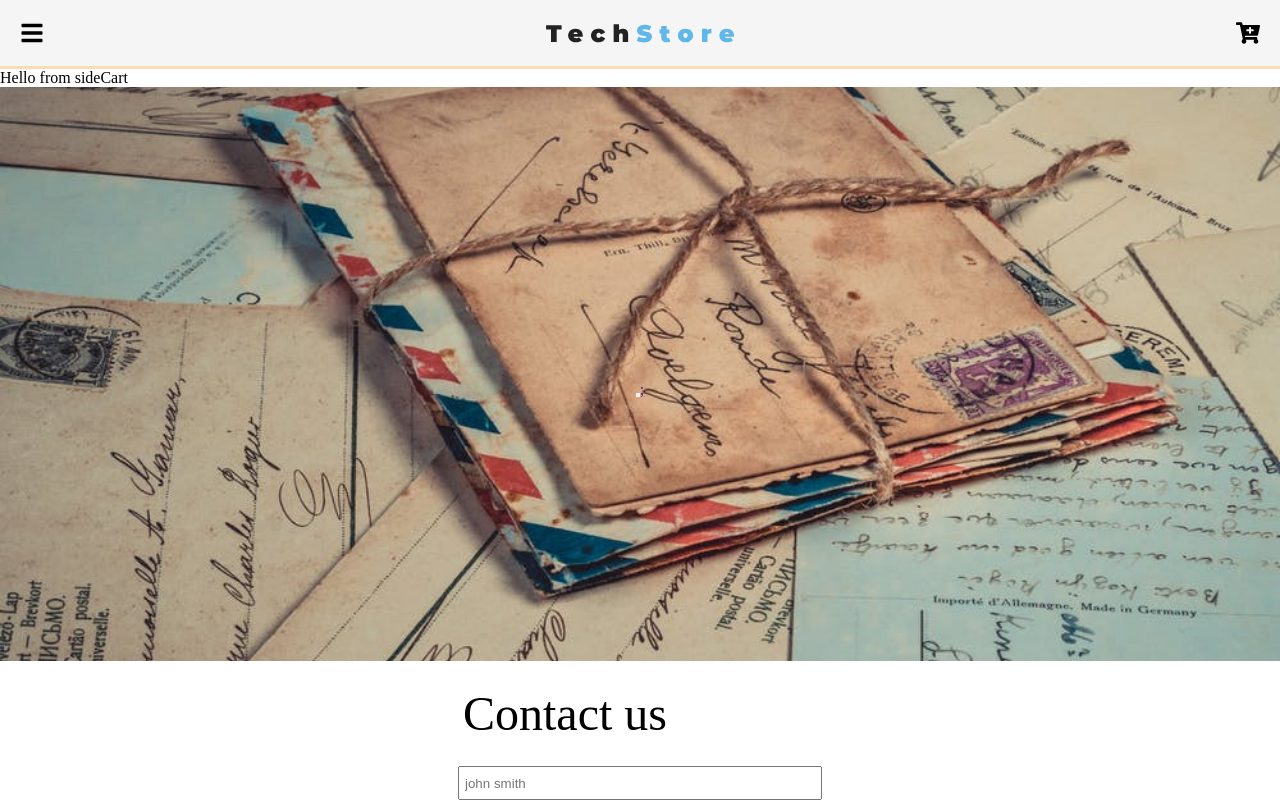
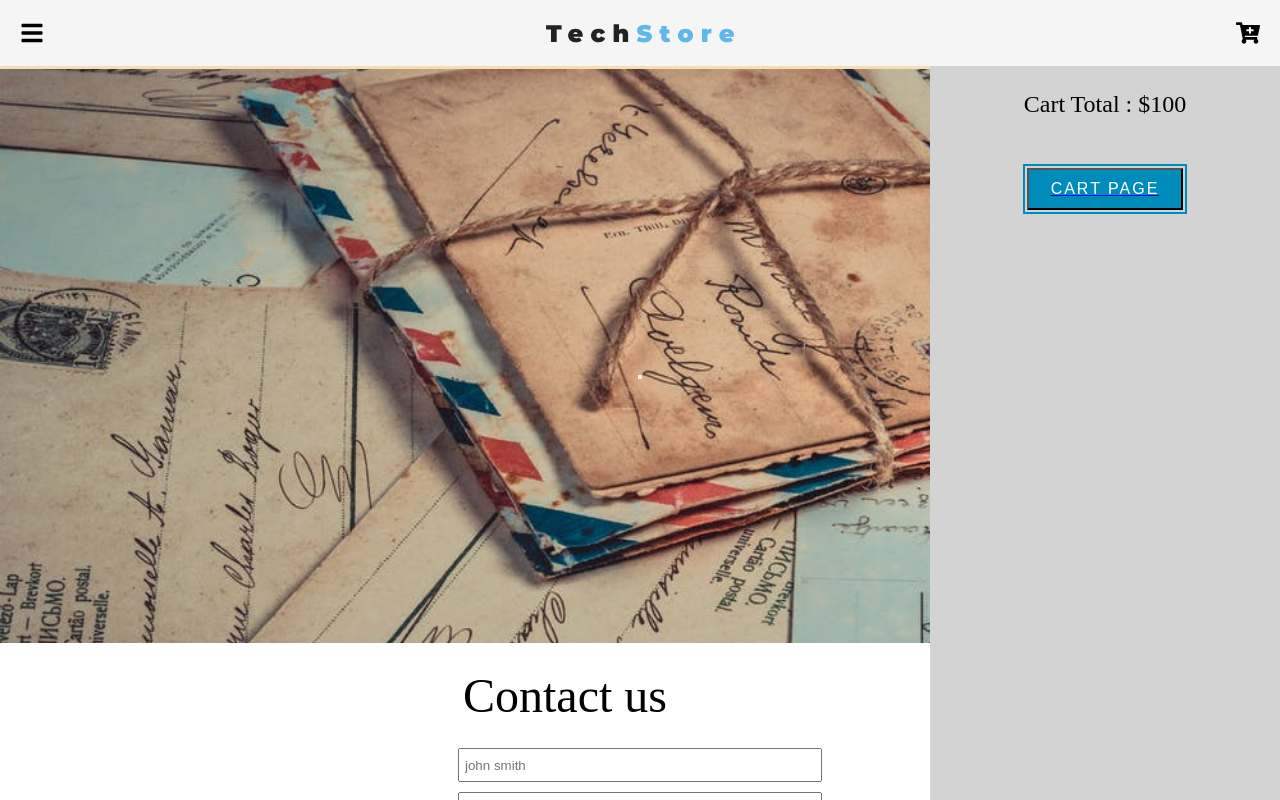
Before and after one commit to NathanGanesh/reacttechstore, a React (Create React App) app: page /contact in a window 1280 px wide. Both pictures are taken after a click on the icon 1248 px from the left and 33 px from the top of the page. Shown: the top 800 px of the page. Built offline with nearby package versions, Linux system fonts and the light colour scheme.

Commit message:
side car

```diff
--- a/src/components/App/App.css
+++ b/src/components/App/App.css
@@ -290,6 +290,50 @@
 	margin-left: 25px;
 }
 
+.side-cart-index {
+	position: fixed;
+	font-size: 2rem;
+	width: 350px;
+	height: 100vh;
+	top: 66px;
+	background: lightgrey;
+	border-bottom: 3px solid wheat;
+	z-index: 1000;
+	display: inline-block;
+	flex-direction: column;
+	margin-left: 15px;
+	right: 100%;
+	right: 0%;
+	justify-content: center;
+}
+.side-cart-index h2 {
+	font-size: 1.5rem;
+	text-align: center;
+	padding-top: 25px;
+}
+
+.btn-cart {
+	background-color: #008cba;
+	color: white;
+	padding: 10px 22px;
+	text-align: center;
+	text-decoration: none;
+	display: inline-block;
+	font-size: 16px;
+	letter-spacing: 2px;
+	outline: 2px solid #008cba;
+	outline-offset: 2px;
+	text-transform: uppercase;
+	margin: auto;
+	display: block;
+	text-decoration: none;
+	margin-top: 50px;
+}
+
+.btn-cart link {
+	text-decoration: none;
+}
+
 .sidebar-link {
 	text-decoration: none;
 	color: black;
--- a/src/components/App/App.js
+++ b/src/components/App/App.js
@@ -16,8 +16,8 @@ function App() {
 	return (
 		<BrowserRouter>
 			<Nav />
-			<SideBar />
-			<SideCart />
+			<SideBar index={0} />
+			<SideCart sideCartIndex={0} />
 			<Switch>
 				<Route exact path="/" component={Home} />
 				<Route exact path="/contact" component={Contact} />
--- a/src/components/Elements/Button.js
+++ b/src/components/Elements/Button.js
@@ -5,7 +5,7 @@ export default function Button({ name, btnclass, link }) {
 	return (
 		<div>
 			<Link to={link}>
-				<button className={btnclass}>{name}</button>;
+				<button className={btnclass}>{name}</button>
 			</Link>
 		</div>
 	);
--- a/src/components/Elements/Navbar.js
+++ b/src/components/Elements/Navbar.js
@@ -1,12 +1,14 @@
 import React, { useState } from 'react';
 import { FaCartPlus, FaBars } from 'react-icons/fa';
 import SideBar from './SideBar';
+import SideCart from './SideCart';
 
 export default function Navbar() {
 	// console.log(window.location.origin + '/page-images/images/logo.svg');
 	const [ index, setIndex ] = useState(0);
+	const [ sidebarIndex, setBarIndex ] = useState(0);
 
-	function handeClick(event) {
+	function handeClick() {
 		if (index === 0) {
 			setIndex(1);
 		} else {
@@ -14,12 +16,21 @@ export default function Navbar() {
 		}
 	}
 
+	function handleCart() {
+		if (sidebarIndex === 0) {
+			setBarIndex(1);
+		} else {
+			setBarIndex(0);
+		}
+	}
+
 	return (
 		<nav className="flex-nav">
-			<FaBars onClick={(event) => handeClick(event)} className="nav-icon" />
+			<FaBars onClick={() => handeClick()} className="nav-icon" />
 			<SideBar index={index} />
 			<img src={window.location.origin + '/page-images/images/logo.svg'} alt="logo" />
-			<FaCartPlus className="nav-icon" />
+			<FaCartPlus className="nav-icon" onClick={() => handleCart()} />
+			<SideCart sideCartIndex={sidebarIndex} />
 		</nav>
 	);
 }
--- a/src/components/Elements/SideBar.js
+++ b/src/components/Elements/SideBar.js
@@ -2,7 +2,6 @@ import React from 'react';
 import { Link } from 'react-router-dom';
 
 export default function SideBar({ index }) {
-	console.log(index);
 	function displayPage(index) {
 		let jungle = '';
 		index === 1 ? (jungle = 'inline-block') : (jungle = 'none');
@@ -11,7 +10,6 @@ export default function SideBar({ index }) {
 
 		index === 1 ? (zindex = 1000) : (zindex = -1000);
 
-		console.log(jungle);
 		switch (index) {
 			default:
 			case 1:
--- a/src/components/Elements/SideCart.js
+++ b/src/components/Elements/SideCart.js
@@ -1,5 +1,26 @@
 import React from 'react';
+import Button from './Button';
 
-export default function SideCart() {
-	return <div>Hello from sideCart</div>;
+export default function SideCart({ sideCartIndex }) {
+	console.log(sideCartIndex);
+	function displayPage(sideCartIndex) {
+		let jungle = '';
+		sideCartIndex === 1 ? (jungle = 'inline-block') : (jungle = 'none');
+
+		let zindex = 0;
+		sideCartIndex === 1 ? (zindex = 1000) : (zindex = -1000);
+
+		switch (sideCartIndex) {
+			default:
+			case 1:
+				return (
+					<div className="side-cart-index" style={{ zIndex: zindex, display: `${jungle}` }}>
+						<h2 className="cart-total">Cart Total : $100</h2>
+						<Button name="cart page" link="/cart" btnclass="btn-cart" />
+					</div>
+				);
+		}
+	}
+
+	return displayPage(sideCartIndex);
 }
```
